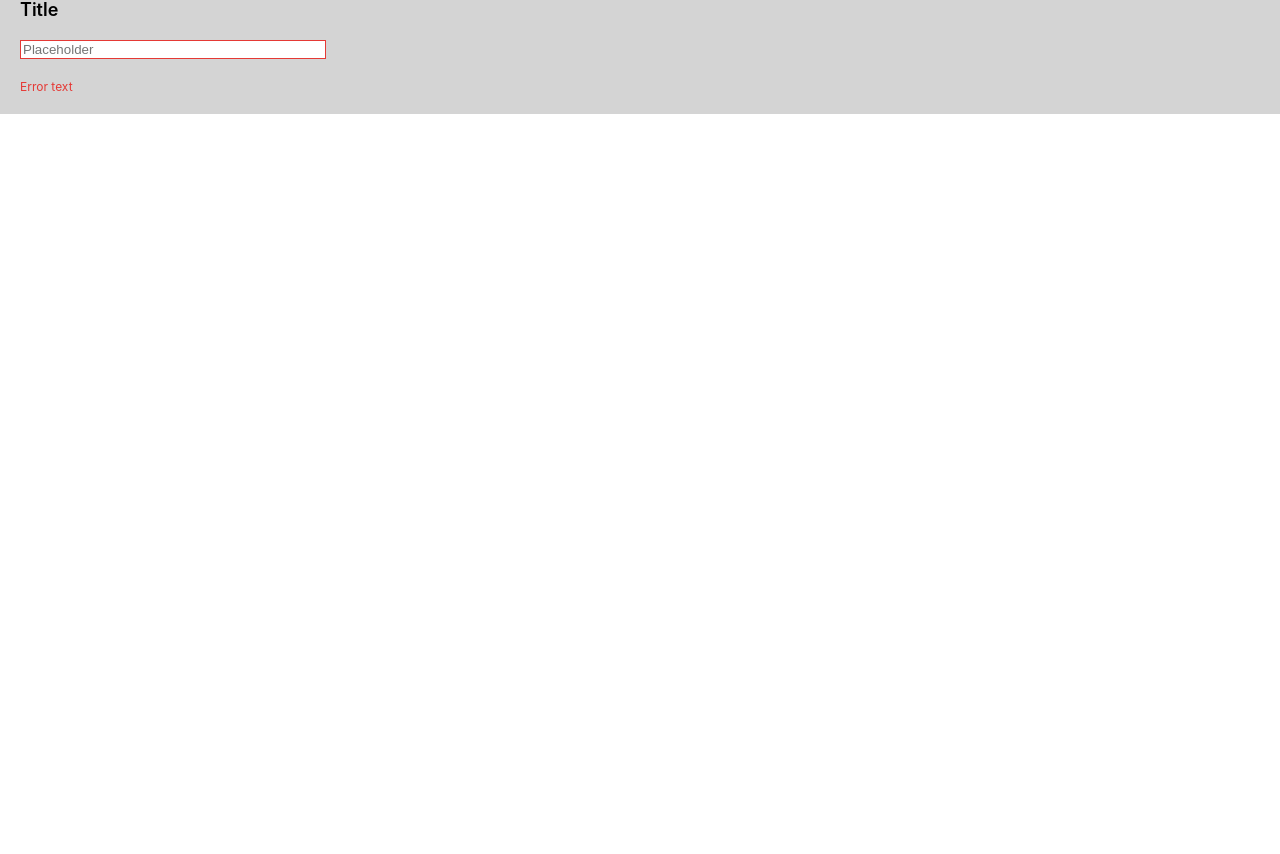
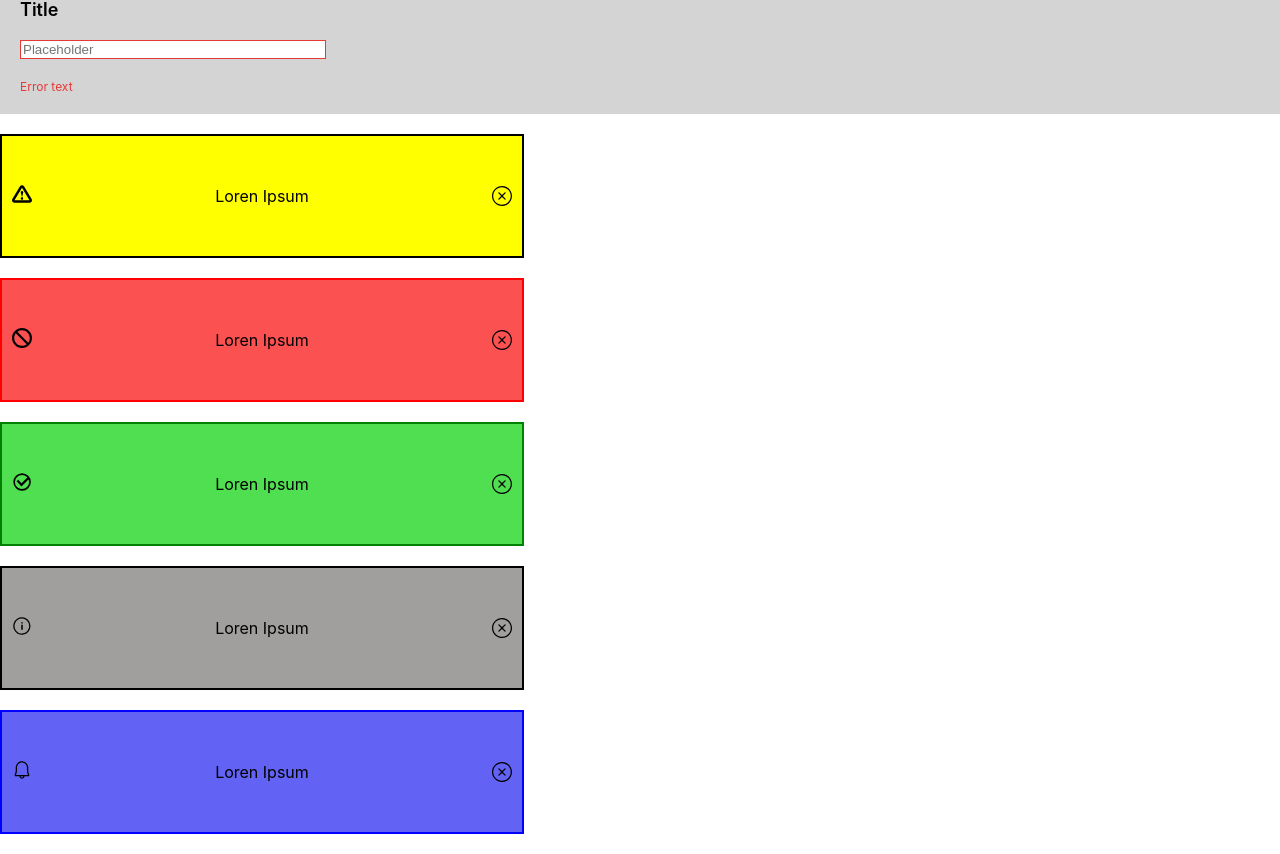
Before and after one commit to ElKarabino/reactHW, a React (Create React App) app in the folder react-hw/: page / in a window 1280 px wide. Shown: the part 892-1746 px from the top of the page. Before the commit the page ends 1006 px from the top, so only its background shows below. Built offline with nearby package versions, Linux system fonts and the light colour scheme.

Commit message:
fix: 40.2 task

```diff
--- a/react-hw/src/App.js
+++ b/react-hw/src/App.js
@@ -1,4 +1,4 @@
-import logo from './logo.svg';
+
 import './App.css';
 import { Button } from './components/Button';
 import { Card } from './components/Card';
@@ -16,9 +16,10 @@ function App() {
       </div>
       <div>
         <Input />
-        <Input isDisabled={true} />
-        <Input isError={true} />
+        <Input isDisabled />
+        <Input isError />
       </div>
+      <AlertList />
     </div>
   );
 }
--- a/react-hw/src/components/Alert.jsx
+++ b/react-hw/src/components/Alert.jsx
@@ -1,9 +1,9 @@
 import "./Alert.scss"
 import { CloseIcon } from "./icons/close_icon"
 
-export const Alert = ({color ,icon}) => {
+export const Alert = ({type ,icon}) => {
     return (
-        <div className={`alert_wrapper alert_${color}`}>
+        <div className={`alert_wrapper alert_${type}`}>
             <span className="alert_icon">{icon}</span>
             <span className="alert_text">Loren Ipsum</span>
             <CloseIcon/>
--- a/react-hw/src/components/Alert.scss
+++ b/react-hw/src/components/Alert.scss
@@ -1,7 +1,30 @@
 .alert_wrapper {
     width: 500px;
-    height: 50px;
+    height: 100px;
     display: flex;
     justify-content: space-between;
     align-items: center;
+    border: 2px solid black;
+    margin: 20px 0;
+    padding: 10px;
 }
+.alert_warning {
+    background-color: rgb(248, 248, 116);
+    background-color: yellow;
+}
+.alert_success {
+    background-color: rgb(80, 223, 80);
+    border-color: green;
+}
+.alert_error {
+    background-color: rgb(251, 81, 81);
+    border-color: red;
+}
+.alert_info {
+    background-color: rgb(161, 158, 158);
+    border-color: black;
+}
+.alert_notification {
+    background-color: rgb(98, 98, 244);
+    border-color: blue;
+}
--- a/react-hw/src/components/AlertList.jsx
+++ b/react-hw/src/components/AlertList.jsx
@@ -1,24 +1,24 @@
 import { Alert } from "./Alert";
-import FifthIcon  from "./icons/fifth_icon";
-import  FirstIcon  from "./icons/first_icon";
-import  FourthIcon  from "./icons/fourth_icon";
-import  SecondIcon  from "./icons/second_icon";
-import  ThirdIcon  from "./icons/third_icon";
+import NotificationIcon  from "./icons/notification_icon";
+import WarningIcon  from "./icons/warning_icon";
+import InfoIcon  from "./icons/info_icon";
+import ErrorIcon  from "./icons/error_icon";
+import SuccessIcon  from "./icons/success_icon";
 
 export const AlertList = () => {
     const alerts = [
-    {id:1, message: "Loren Ipsum", color: "yellow", icon: {FirstIcon} },
-    {id:2, message: "Loren Ipsum", color: "red", icon: {SecondIcon} },
-    {id:3, message: "Loren Ipsum", color: "green", icon: {ThirdIcon} },
-    {id:4, message: "Loren Ipsum", color: "black", icon: {FourthIcon} },
-    {id:5, message: "Loren Ipsum", color: "blue", icon: {FifthIcon} },
+    {id:1, text: "Loren Ipsum", type: "warning", icon: <WarningIcon /> },
+    {id:2, text: "Loren Ipsum", type: "error", icon: <ErrorIcon /> },
+    {id:3, text: "Loren Ipsum", type: "success", icon: <SuccessIcon /> },
+    {id:4, text: "Loren Ipsum", type: "info", icon: <InfoIcon /> },
+    {id:5, text: "Loren Ipsum", type: "notification", icon: <NotificationIcon /> },
   ];
   return (
     <div>
-        {alerts.map(({ id, color, icon, text }) => (
+        {alerts.map(({ id, type, icon, text }) => (
         <Alert
           key={id}
-          color={color}
+          type={type}
           icon={icon}
           text={text}
         />
--- a/react-hw/src/components/icons/second_icon.jsx
+++ b/react-hw/src/components/icons/error_icon.jsx
@@ -1,8 +1,8 @@
-export const SecondIcon = () => {
+const ErrorIcon = () => {
     return (
         <svg fill="#000000" width="20px" height="20px" viewBox="0 0 1920 1920" xmlns="http://www.w3.org/2000/svg">
     <path d="M213.333 960c0-167.36 56-321.707 149.44-446.4L1406.4 1557.227c-124.693 93.44-279.04 149.44-446.4 149.44-411.627 0-746.667-335.04-746.667-746.667m1493.334 0c0 167.36-56 321.707-149.44 446.4L513.6 362.773c124.693-93.44 279.04-149.44 446.4-149.44 411.627 0 746.667 335.04 746.667 746.667M960 0C429.76 0 0 429.76 0 960s429.76 960 960 960 960-429.76 960-960S1490.24 0 960 0" fill-rule="evenodd"/>
 </svg>
     )
 }
-export default SecondIcon
+export default ErrorIcon
--- a/react-hw/src/components/icons/first_icon.jsx
+++ /dev/null
@@ -1,6 +0,0 @@
-export const FirstIcon = () => {
-    return (
-        <svg fill="#000000" width="800px" height="800px" viewBox="0 0 24 24" id="warning-alt" data-name="Line Color" xmlns="http://www.w3.org/2000/svg" class="icon line-color"><line id="secondary" x1="12" y1="9" x2="12" y2="13" style="fill: none; stroke: rgb(44, 169, 188); stroke-linecap: round; stroke-linejoin: round; stroke-width: 2;"></line><line id="secondary-upstroke" x1="12.05" y1="17" x2="11.95" y2="17" style="fill: none; stroke: rgb(44, 169, 188); stroke-linecap: round; stroke-linejoin: round; stroke-width: 2;"></line><path id="primary" d="M10.25,4.19,2.63,18a2,2,0,0,0,1.75,3H19.62a2,2,0,0,0,1.75-3L13.75,4.19A2,2,0,0,0,10.25,4.19Z" style="fill: none; stroke: rgb(0, 0, 0); stroke-linecap: round; stroke-linejoin: round; stroke-width: 2;"></path></svg>
-    )
-}
-export default FirstIcon
--- a/react-hw/src/components/icons/fourth_icon.jsx
+++ /dev/null
@@ -1,11 +0,0 @@
-export const FourthIcon = () => {
-    return (
-        <svg version="1.1" id="Layer_1" xmlns="http://www.w3.org/2000/svg"
-	 viewBox="0 0 32 32" enable-background="new 0 0 32 32" >
-<rect x="15" y="14" width="2" height="8"/>
-<rect x="15" y="10" width="2" height="2"/>
-<circle fill="none" stroke="#000000" stroke-width="2" stroke-miterlimit="10" cx="16" cy="16" r="12"/>
-</svg>
-    )
-}
-export default FourthIcon
--- /dev/null
+++ b/react-hw/src/components/icons/info_icon.jsx
@@ -0,0 +1,6 @@
+const InfoIcon = () => {
+    return (
+        <svg width="20px" height="20px" viewBox="0 0 16 16" xmlns="http://www.w3.org/2000/svg" fill="#000000"><path fill-rule="evenodd" clip-rule="evenodd" d="M8.568 1.031A6.8 6.8 0 0 1 12.76 3.05a7.06 7.06 0 0 1 .46 9.39 6.85 6.85 0 0 1-8.58 1.74 7 7 0 0 1-3.12-3.5 7.12 7.12 0 0 1-.23-4.71 7 7 0 0 1 2.77-3.79 6.8 6.8 0 0 1 4.508-1.149zM9.04 13.88a5.89 5.89 0 0 0 3.41-2.07 6.07 6.07 0 0 0-.4-8.06 5.82 5.82 0 0 0-7.43-.74 6.06 6.06 0 0 0 .5 10.29 5.81 5.81 0 0 0 3.92.58zM7.375 6h1.25V5h-1.25v1zm1.25 1v4h-1.25V7h1.25z"/></svg>
+    )
+}
+export default InfoIcon
--- a/react-hw/src/components/icons/fifth_icon.jsx
+++ b/react-hw/src/components/icons/notification_icon.jsx
@@ -1,6 +1,6 @@
-export const FifthIcon = () => {
+const NotificationIcon = () => {
     return (
        <svg width="20px" height="20px" viewBox="0 0 16 16" xmlns="http://www.w3.org/2000/svg" fill="#000000"><path d="M13.377 10.573a7.63 7.63 0 0 1-.383-2.38V6.195a5.115 5.115 0 0 0-1.268-3.446 5.138 5.138 0 0 0-3.242-1.722c-.694-.072-1.4 0-2.07.227-.67.215-1.28.574-1.794 1.053a4.923 4.923 0 0 0-1.208 1.675 5.067 5.067 0 0 0-.431 2.022v2.2a7.61 7.61 0 0 1-.383 2.37L2 12.343l.479.658h3.505c0 .526.215 1.04.586 1.412.37.37.885.586 1.412.586.526 0 1.04-.215 1.411-.586s.587-.886.587-1.412h3.505l.478-.658-.586-1.77zm-4.69 3.147a.997.997 0 0 1-.705.299.997.997 0 0 1-.706-.3.997.997 0 0 1-.3-.705h1.999a.939.939 0 0 1-.287.706zm-5.515-1.71l.371-1.114a8.633 8.633 0 0 0 .443-2.691V6.004c0-.563.12-1.113.347-1.616.227-.514.55-.969.969-1.34.419-.382.91-.67 1.436-.837.538-.18 1.1-.24 1.65-.18a4.147 4.147 0 0 1 2.597 1.4 4.133 4.133 0 0 1 1.004 2.776v2.01c0 .909.144 1.818.443 2.691l.371 1.113h-9.63v-.012z"/></svg>
     )
 }
-export default FifthIcon
+export default NotificationIcon
--- a/react-hw/src/components/icons/third_icon.jsx
+++ b/react-hw/src/components/icons/success_icon.jsx
@@ -1,4 +1,4 @@
-export const ThirdIcon = () => {
+const SuccessIcon = () => {
     return (
         <svg fill="#000000" width="20px" height="20px" viewBox="0 0 16 16" xmlns="http://www.w3.org/2000/svg">
 
@@ -11,4 +11,4 @@ export const ThirdIcon = () => {
 </svg>
     )
 }
-export default ThirdIcon
+export default SuccessIcon
--- /dev/null
+++ b/react-hw/src/components/icons/warning_icon.jsx
@@ -0,0 +1,8 @@
+const WarningIcon = () => {
+    return (
+        <svg width="20px" height="20px" viewBox="0 0 16 16" xmlns="http://www.w3.org/2000/svg">
+  <path fill="#000000" d="M9.71539,1.97523 L15.7079,11.9717 C16.507,13.3047 15.5467,15 13.9925,15 L2.00754,15 C0.453303,15 -0.506968,13.3047 0.292148,11.9717 L6.28461,1.97523 C7.06126,0.679644 8.93874,0.679644 9.71539,1.97523 Z M8,3.00354 L2.00754,13 L13.9925,13 L8,3.00354 Z M7.99998,10.5 C8.55226,10.5 9,10.9477 9,11.5 C9,12.0523 8.55229,12.5 8,12.5 C7.44772,12.5 7,12.0523 7,11.5 C7,10.9477 7.4477,10.5 7.99998,10.5 Z M7.99998,5.5 C8.68543889,5.5 9.17162157,6.14661074 9.00884366,6.7909405 L8.97329,6.90449 L7.99998,10.5 L7.02666,6.90449 C6.77182,6.22492 7.27419,5.5 7.99998,5.5 Z"/>
+</svg>
+    )
+}
+export default WarningIcon
```
